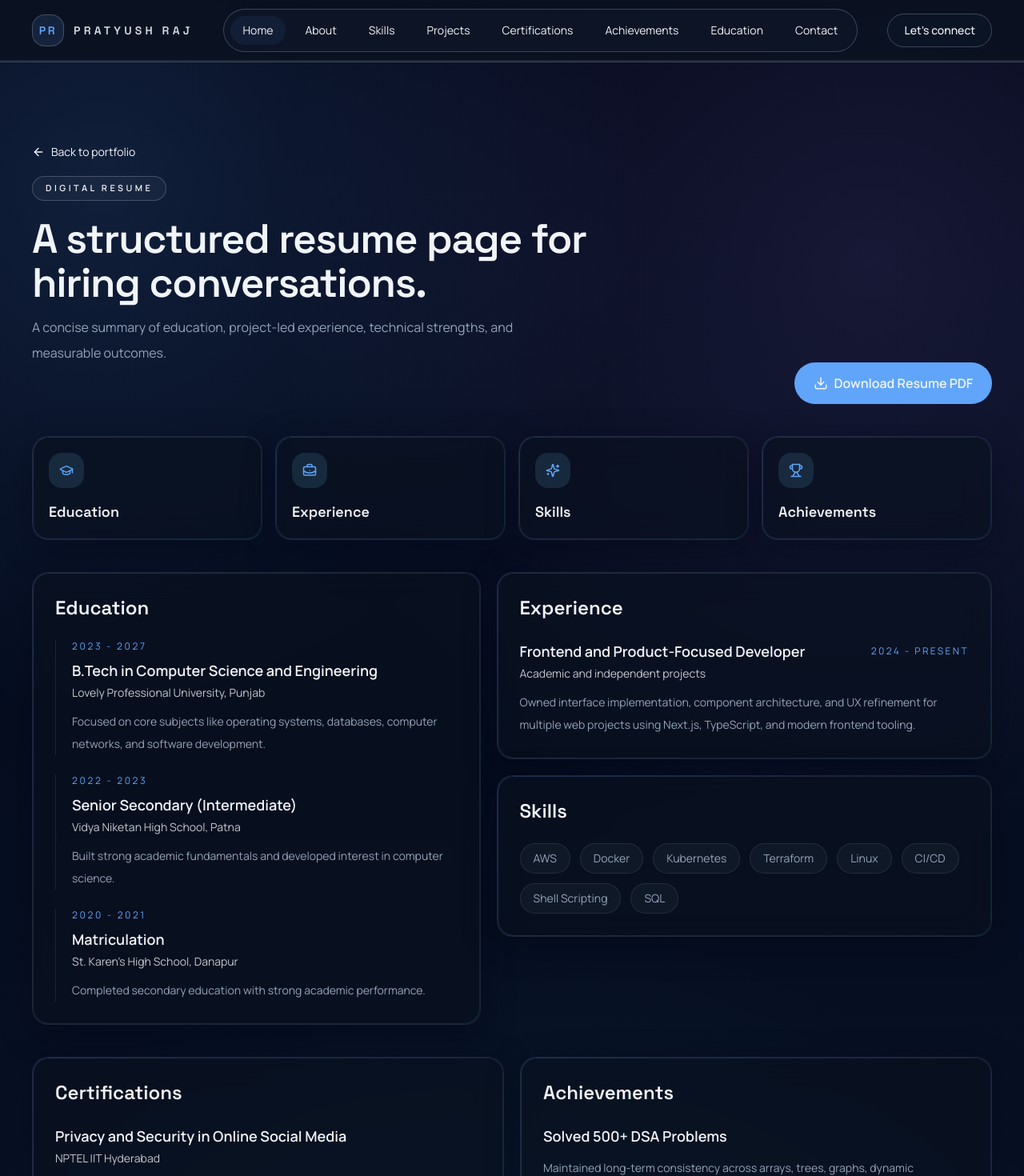
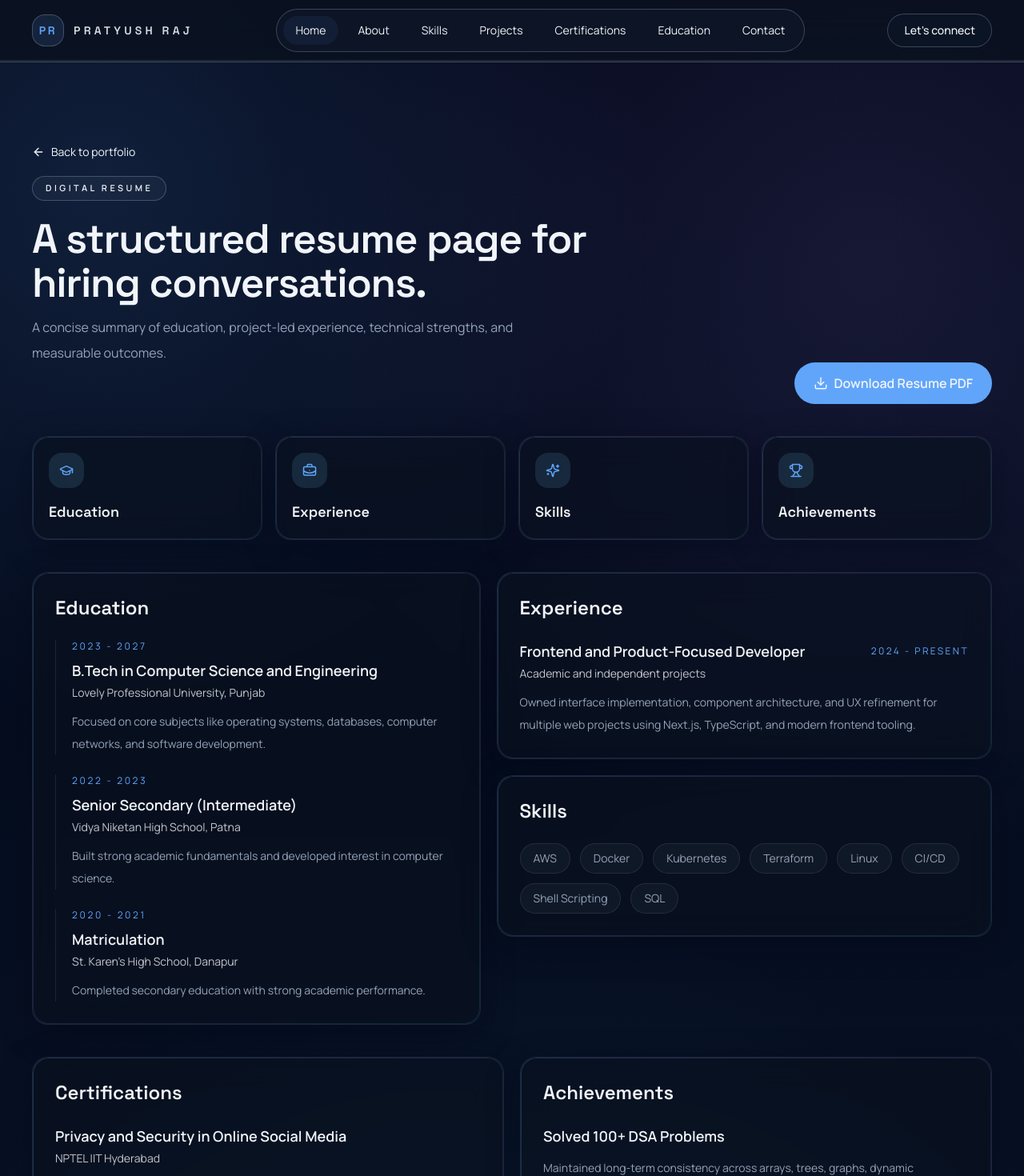
Before and after one commit to sy-Pratyush-raj/Portfolio, a Next.js app: page /resume in a window 1280 px wide. Shown: the top 1470 px of the page at 80% size. Built offline with nearby package versions, Linux system fonts and the light colour scheme.

Commit message:
feat: remove Achievements section and update related content for improved navigation and clarity

```diff
--- a/app/page.tsx
+++ b/app/page.tsx
@@ -1,7 +1,6 @@
 import { Footer } from "@/components/layout/footer";
 import { Navbar } from "@/components/layout/navbar";
 import { AboutSection } from "@/components/sections/about-section";
-import { AchievementsSection } from "@/components/sections/achievements-section";
 import { CertificationsSection } from "@/components/sections/certifications-section";
 import { ContactSection } from "@/components/sections/contact-section";
 import { EducationSection } from "@/components/sections/education-section";
@@ -22,7 +21,6 @@ export default function HomePage() {
         <SkillsSection />
         <ProjectsSection />
         <CertificationsSection />
-        <AchievementsSection />
         <EducationSection />
         <ContactSection />
       </main>
--- a/data/achievements-data.json
+++ b/data/achievements-data.json
@@ -6,7 +6,7 @@
   },
   "items": [
     {
-      "title": "Solved 500+ DSA Problems",
+      "title": "Solved 100+ DSA Problems",
       "description": "Maintained long-term consistency across arrays, trees, graphs, dynamic programming, and interview-style problem sets."
     },
     {
--- a/data/contact-data.json
+++ b/data/contact-data.json
@@ -1,8 +1,8 @@
 {
   "sectionHeading": {
     "eyebrow": "Contact",
-    "title": "Open to internships, collaborations, and frontend opportunities.",
-    "description": "If your team values clean engineering, strong UI quality, and dependable execution, I'd love to connect."
+    "title": "Open to cloud, DevOps, and software engineering opportunities.",
+    "description": "Interested in building scalable systems, cloud infrastructure, and reliable applications. Open to internships, collaborations, and learning opportunities."
   },
   "primaryEmail": "rockpratyushraj@gmail.com",
   "links": [
--- a/data/nav-data.json
+++ b/data/nav-data.json
@@ -4,7 +4,6 @@
   { "label": "Skills", "href": "#skills", "id": "skills" },
   { "label": "Projects", "href": "#projects", "id": "projects" },
   { "label": "Certifications", "href": "#certifications", "id": "certifications" },
-  { "label": "Achievements", "href": "#achievements", "id": "achievements" },
   { "label": "Education", "href": "#education", "id": "education" },
   { "label": "Contact", "href": "#contact", "id": "contact" }
 ]
```
